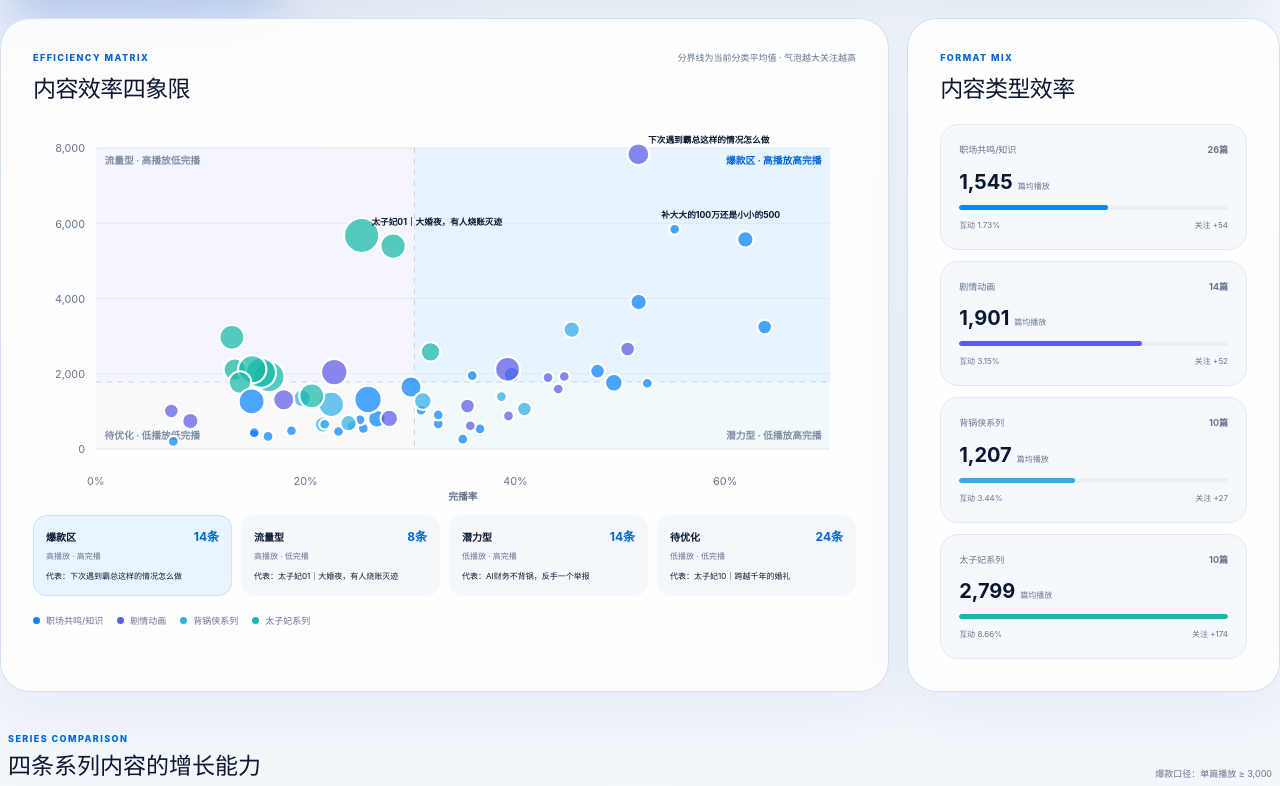
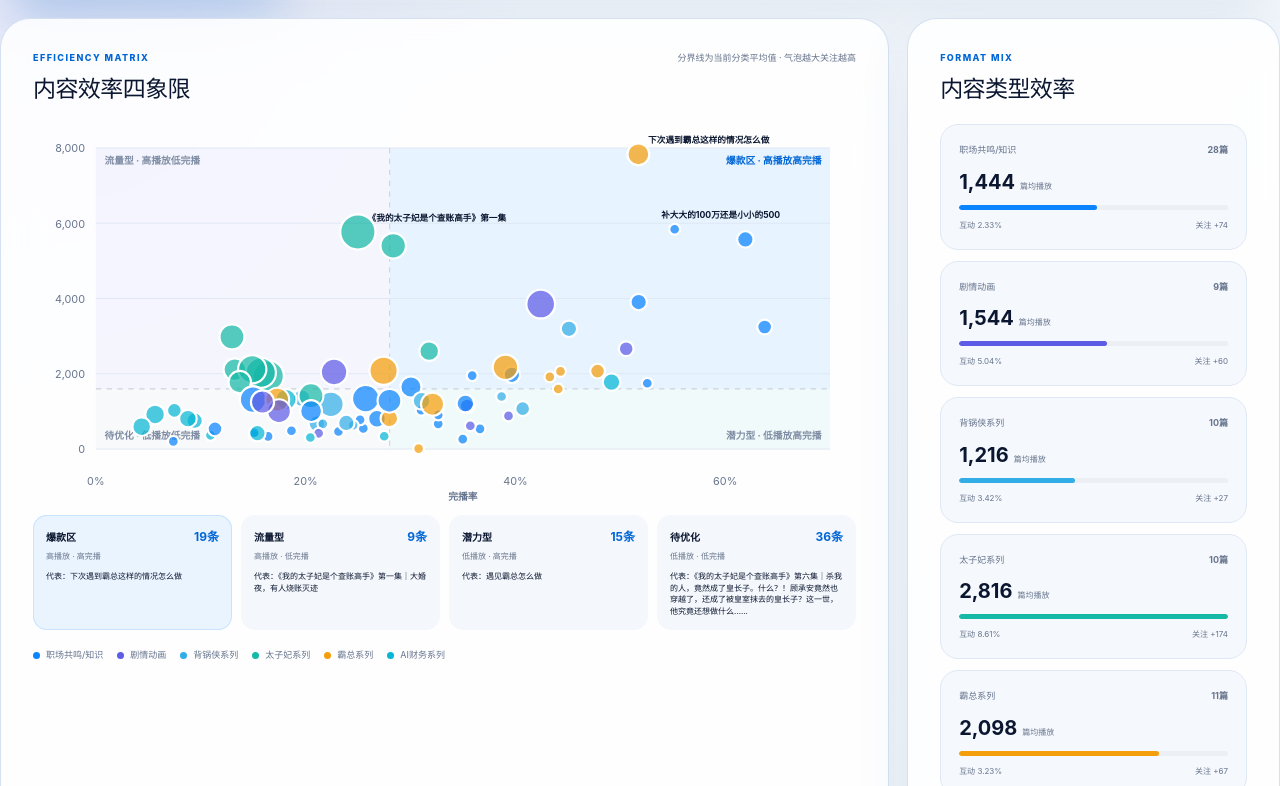
Before and after one commit to emilyuuu88/wechat-video-dashboard, a Next.js app: page /content in a window 1280 px wide. Shown: the part 634-1420 px from the top of the page. Built offline with nearby package versions, Linux system fonts and the light colour scheme.

Commit message:
Update dashboard through October 26

```diff
--- a/app/content/content-data.ts
+++ b/app/content/content-data.ts
@@ -1,4 +1,4 @@
-export type ContentCategory = "职场共鸣/知识" | "剧情动画" | "背锅侠系列" | "太子妃系列";
+export type ContentCategory = "职场共鸣/知识" | "剧情动画" | "背锅侠系列" | "太子妃系列" | "霸总系列" | "AI财务系列";
 
 export type ContentItem = {
   date: string;
@@ -18,7 +18,7 @@ const raw: Array<[string, string, ContentCategory, number, number, number, numbe
   ["2026-04-22","会计 · 财务 · 职场 · 打工人","职场共鸣/知识",51.75,9.1,3906,7,11,2,10,2],
   ["2026-04-23","财务的苦 谁都不吃","职场共鸣/知识",25.5,8.98,549,3,4,0,1,0],
   ["2026-04-24","报销流程前中后 苦的都是财务","职场共鸣/知识",31.01,7.56,1032,7,7,4,6,0],
-  ["2026-04-28","霸总不爱财务的原因找到了！！","职场共鸣/知识",47.83,6.5,2072,6,4,2,2,1],
+  ["2026-04-28","霸总不爱财务的原因找到了！！","霸总系列",47.83,6.5,2072,6,4,2,2,1],
   ["2026-04-29","会计对诗词 看看你中了几条","职场共鸣/知识",18.65,6.24,488,6,8,3,3,0],
   ["2026-05-06","五一复工了，不想上班","职场共鸣/知识",25.19,6.36,778,6,8,0,3,0],
   ["2026-05-07","报完你的报你的，别催了，在报了","职场共鸣/知识",32.64,6.44,671,2,2,0,1,0],
@@ -36,45 +36,64 @@ const raw: Array<[string, string, ContentCategory, number, number, number, numbe
   ["2026-06-09","加急可以，加风险不行","职场共鸣/知识",61.92,6.5,5571,9,9,1,0,2],
   ["2026-06-10","报销不是看发票薄厚，而是看每一分钱是否该还","职场共鸣/知识",35.88,6.47,1953,3,3,0,1,0],
   ["2026-06-11","公司是个人的，风险不是","职场共鸣/知识",39.66,13.85,1972,3,6,0,0,2],
-  ["2026-06-16","霸总来了也报不了这三十八万","剧情动画",27.98,23.4,815,5,7,0,4,3],
+  ["2026-06-16","霸总来了也报不了这三十八万","霸总系列",27.98,23.4,815,5,7,0,4,3],
   ["2026-06-17","七老八十还要为两毛钱犯愁","剧情动画",35.7,9.93,619,3,4,0,1,0],
   ["2026-06-23","补大大的100万还是小小的500万","职场共鸣/知识",55.18,18.83,5841,5,11,2,5,0],
   ["2026-06-24","着火了也不能急，先走流程","剧情动画",39.34,9.19,882,5,6,2,4,0],
-  ["2026-06-25","遇见霸总怎么做","剧情动画",44.08,17.55,1597,4,7,0,4,0],
-  ["2026-06-26","下次遇到霸总这样的情况怎么做","剧情动画",51.72,12.47,7832,25,40,1,19,8],
+  ["2026-06-25","遇见霸总怎么做","霸总系列",44.08,17.55,1597,4,7,0,4,0],
+  ["2026-06-26","下次遇到霸总这样的情况怎么做","霸总系列",51.72,12.47,7832,25,40,1,19,8],
   ["2026-06-30","财务说吃饭吃鱼、卡鱼刺是什么意思","职场共鸣/知识",30.04,20.09,1648,25,21,0,5,7],
-  ["2026-07-01","口头承诺不可信，签字留痕要到位","剧情动画",35.43,18.66,1146,5,6,1,3,1],
-  ["2026-07-02","管你是这个总那个总，老王也不行","剧情动画",50.7,8.5,2658,32,20,0,1,1],
-  ["2026-07-03","背锅侠01｜什么？我被做局了","背锅侠系列",21.66,11.53,651,10,9,3,6,2],
-  ["2026-07-07","背锅侠02｜逼我认罪","背锅侠系列",24.44,15.84,622,7,9,3,6,0],
-  ["2026-07-08","背锅侠03｜关键录音","背锅侠系列",31.17,15.8,1277,33,27,0,7,3],
-  ["2026-07-09","AI财务不背锅，反手一个举报","职场共鸣/知识",49.38,11.92,1762,7,11,1,2,3],
-  ["2026-07-10","背锅侠04｜内鬼现身","背锅侠系列",38.67,19.33,1394,6,9,2,4,0],
-  ["2026-07-14","背锅侠05｜他在撒谎","背锅侠系列",40.86,24.62,1067,7,6,0,5,1],
-  ["2026-07-15","霸总栽在甜美新人财务手里","剧情动画",44.66,6.5,1928,8,8,0,5,0],
-  ["2026-07-16","背锅侠06｜正面对峙","背锅侠系列",45.37,20.26,3174,7,8,0,4,2],
-  ["2026-07-17","背锅侠07｜少了一页","背锅侠系列",21.82,13.58,660,6,7,0,6,0],
-  ["2026-07-21","深夜办公室账目全盘错乱","剧情动画",43.11,9.12,1900,2,4,0,3,0],
-  ["2026-07-22","背锅侠08｜她一直在帮我","背锅侠系列",24.09,16.82,689,20,12,0,5,2],
-  ["2026-07-23","太子妃01｜大婚夜，有人烧账灭迹","太子妃系列",25.34,21.13,5677,301,147,2,51,39],
-  ["2026-07-24","太子妃02｜大白月光假孕闯东宫","太子妃系列",31.91,24.58,2582,51,33,3,18,5],
-  ["2026-07-27","太子妃03｜上一世害死我的人成了我夫君","太子妃系列",16.51,21.80,1925,214,96,3,10,27],
-  ["2026-07-28","背锅侠09｜原来是你","背锅侠系列",22.45,14.61,1187,81,47,0,4,14],
-  ["2026-07-28","背锅侠10｜最后一笔账","背锅侠系列",19.66,14.85,1351,27,19,0,3,3],
-  ["2026-07-30","太子妃04｜一道假遗诏，要的是真太子的命","太子妃系列",12.97,14.72,2969,176,93,1,12,13],
-  ["2026-08-01","太子妃05｜死去十五年的皇后回来了","太子妃系列",28.34,22.82,5395,147,81,1,6,14],
-  ["2026-08-04","太子妃06｜杀我的人竟然成了皇长子","太子妃系列",20.58,19.71,1414,92,52,0,5,13],
-  ["2026-08-06","太子妃07｜真假太子悬崖决战","太子妃系列",15.73,17.33,2028,129,66,1,6,25],
-  ["2026-08-07","《这一秒过火》财务版｜账房先疯了","剧情动画",22.73,18.24,2046,155,67,0,9,16],
-  ["2026-08-11","太子妃08｜死人竟然来借账","太子妃系列",13.25,13.18,2112,130,61,3,6,9],
-  ["2026-08-12","太子妃09｜三十万两赈灾银离奇消失","太子妃系列",14.91,19.08,2119,172,92,1,6,20],
-  ["2026-08-13","太子妃10｜跨越千年的婚礼","太子妃系列",13.74,13.76,1768,104,48,0,5,9],
-  ["2026-08-18","AI入职天庭财务司01｜不领仙俸的新仙官","剧情动画",7.20,9.18,1014,72,46,1,3,1],
-  ["2026-08-19","AI入职天庭财务司02｜会分身的灵票","剧情动画",17.91,12.35,1312,41,23,0,3,7],
-  ["2026-08-20","当老板面试了一个顶级财务","职场共鸣/知识",25.95,28.64,1318,123,74,3,16,18],
-  ["2026-08-25","AI入职天庭财务司03｜一炷香审完四百份奏折","剧情动画",9.01,16.68,744,18,12,0,4,2],
-  ["2026-08-26","霸道总裁遇到新人财务","剧情动画",39.25,14.25,2120,95,49,1,1,13],
-  ["2026-08-27","找一份档案为什么要翻遍全公司","职场共鸣/知识",14.85,25.11,1266,88,60,0,3,15],
+  ["2026-07-01","口头承诺不可信 签字留痕要到位!","剧情动画",35.4,18.64,1147,5,6,1,3,1],
+  ["2026-07-02","管你是这个总那个总,老王也不行，报不了!","剧情动画",50.56,8.52,2666,32,20,0,1,1],
+  ["2026-07-03","《离退休不到一周，我成了领导的背锅侠》第一集｜什么？我被做局了","背锅侠系列",21.07,11.31,674,10,9,3,6,2],
+  ["2026-07-07","财务短剧正在播出。第二集｜逼我认罪","背锅侠系列",24.53,15.76,632,7,9,3,6,0],
+  ["2026-07-08","第三集:关键录音 最关键的证据，竟只剩下一半……到底是谁？","背锅侠系列",31.05,15.76,1282,33,27,0,7,3],
+  ["2026-07-09","老板花几千块花的AI财务想让会计“下班”，结果AI财务不背锅，反手一个举报。","AI财务系列",49.16,11.96,1780,7,11,1,2,3],
+  ["2026-07-10","第四集｜内鬼现身","背锅侠系列",38.68,19.34,1396,6,9,2,4,0],
+  ["2026-07-14","第5集 ｜ 他在撒谎  我终于当面问了他。可他的回答，却让我第一次开始怀疑——","背锅侠系列",40.69,24.51,1074,7,6,0,5,1],
+  ["2026-07-15","谁能想到凶巴巴的集团霸总，栽在甜美新人财务手里","霸总系列",44.3,6.5,2063,8,8,0,8,0],
+  ["2026-07-16","第6集｜正面对峙  有些账，算得太清，未必是好事。那一刻，我第一次开始怀疑，自己是不是查错了方向……#","背锅侠系列",45.1,20.16,3195,8,8,0,4,2],
+  ["2026-07-17","第七集｜少了一页","背锅侠系列",21.64,13.5,670,6,7,0,6,0],
+  ["2026-07-21","深夜办公室账目全盘错乱，总裁急得拍桌发火。","霸总系列",43.28,9.1,1920,2,4,0,3,0],
+  ["2026-07-22","她越是帮我，我心里的疑问反而越深。","背锅侠系列",23.88,16.72,695,20,12,0,5,2],
+  ["2026-07-23","《我的太子妃是个查账高手》第一集｜大婚夜，有人烧账灭迹","太子妃系列",24.98,20.89,5771,301,147,2,51,39],
+  ["2026-07-24","《我的太子妃是个查账高手》第二集｜大白月光假孕闯东宫","太子妃系列",31.78,24.49,2602,51,33,3,18,5],
+  ["2026-07-27","上一世害死我的人，这一世成了我夫君......签名可以冒用，档案可以替换，但每一次篡改，都会留下痕迹。","太子妃系列",16.44,21.67,1945,214,96,3,10,27],
+  ["2026-07-28","《离退休不到一周，我成了领导的背锅侠》第十集｜最后一笔账","背锅侠系列",19.63,14.83,1353,27,19,0,3,3],
+  ["2026-07-28","《离退休不到一周，我成了领导的背锅侠》第九集｜原来是你","背锅侠系列",22.41,14.6,1189,81,47,0,4,14],
+  ["2026-07-30","《我的太子妃是个查账高手》第四集｜一道假遗诏，要的竟是真太子的命。","太子妃系列",12.98,14.7,2981,176,93,1,12,13],
+  ["2026-08-01","《我的太子妃是个查账高手》第五集｜死去十五年的皇后回来了","太子妃系列",28.35,22.82,5400,147,81,1,6,14],
+  ["2026-08-04","《我的太子妃是个查账高手》第六集｜杀我的人，竟然成了皇长子。什么？！顾承安竟然也穿越了，还成了被皇室抹去的皇长子？这一世，他究竟还想做什么......","太子妃系列",20.51,19.66,1419,92,52,0,5,13],
+  ["2026-08-06","《我的太子妃是个查账高手》第七集｜真假太子 悬崖决战","太子妃系列",15.72,17.33,2029,129,66,1,6,25],
+  ["2026-08-07","《这一秒过火》财务版：她回来了，他还没疯，账房先疯了","剧情动画",22.71,18.23,2048,155,67,0,9,16],
+  ["2026-08-11","《我的太子妃是个查账高手》第八集｜可笑！死人竟然来借账！扫清宫中障碍后，太子萧景珩与太子妃苏砚宁再次并肩查案，从借款记录、工程档案到经办痕迹，一步步揭开“死人借","太子妃系列",13.25,13.18,2112,130,61,3,6,9],
+  ["2026-08-12","《我的太子妃是个查账高手》第九集｜三十万两赈灾银离奇消失江南大旱，河床干裂，灾民苦等活命粮。可朝廷拨出的三十万两赈灾银，却在转运途中凭空消失。终将矛头指向那个最","太子妃系列",14.91,19.08,2120,171,91,1,6,20],
+  ["2026-08-13","《我的太子妃是个查账高手》大结局：跨越千年的婚礼","太子妃系列",13.72,13.75,1779,104,48,0,5,9],
+  ["2026-08-18","《AI入职天庭财务司》第1集｜天庭来了个“不领仙俸”的新仙官。神仙也要报销，天条也得合规，来自人间的智能财务法器AI小K刚入职就接到一个繁重任务......","AI财务系列",7.49,9.24,1028,72,46,1,3,1],
+  ["2026-08-19","《A入职天庭财务司》第2集｜报！二郎神拿来一张会分身的灵票。一张灵票，为什么能“分身”八次？连二郎神三只眼都验过，可AI小K却只说了一句：票没问题，是操作比较热","AI财务系列",18.13,12.4,1318,41,23,0,3,7],
+  ["2026-08-20","当老板面试了一个顶级财务","职场共鸣/知识",25.73,28.31,1341,123,74,3,16,18],
+  ["2026-08-25","《AI入职天庭财务司》第3集｜AI小K竟然一炷香审完四百多份奏折，但筛得快，不等于判得准。AI负责筛，人负责判——这才是财务AI真正该干的活。","AI财务系列",9.42,16.74,754,18,12,0,4,2],
+  ["2026-08-26","霸道总裁遇到新人财务。有你把关，我放心！","霸总系列",39.05,14.16,2174,95,49,1,2,14],
+  ["2026-08-27","老板一句：“不就是找个资料吗？”结果合同在采购电脑、发票在邮箱、审批在OA、验收记录还不知道在哪……","职场共鸣/知识",14.99,24.68,1314,88,61,0,5,16],
+  ["2026-08-31","穿越回古代，财务本以为没电脑才是最大的难题。结果发现：契约有、票据有、付款记录也有——但谁跟谁是一笔业务，全靠“祖传经验”。资料都有，不代表档案就真的管好了。","职场共鸣/知识",20.52,9.14,1009,67,38,1,0,8],
+  ["2026-09-01","《AI入职天庭财务司》第4集｜王母的账，AI也敢拦？","AI财务系列",15.4,17.32,422,16,10,0,0,2],
+  ["2026-09-03","当霸总套路撞上硬核财务，浪漫没开始，风险先被看穿了。","霸总系列",32.1,18.34,1193,71,45,1,3,10],
+  ["2026-09-08","霸总一句“去年那笔谁批的？”秘书还在翻，财务已经把全流程调出来了。","霸总系列",27.43,26.1,2083,139,79,0,5,20],
+  ["2026-09-09","《AI入职天庭财务司》第5集｜财神，居然亏了十万功德？","AI财务系列",8.78,11.65,809,36,17,0,2,3],
+  ["2026-09-10","利润还在，钱却没了？","职场共鸣/知识",27.99,14.16,1286,82,38,0,2,11],
+  ["2026-09-15","《AI入职天庭财务司》第6集｜AI小K第一次“判错账”了？","AI财务系列",5.65,9.8,920,39,15,0,0,5],
+  ["2026-09-16","还在去见客户的路上，陆总突然来一句：“去年那家供应商叫什么来着？”秘书还在疯狂回忆，财务已经把去年的合同、审批、付款记录全调出来了。","霸总系列",17.3,18.66,1314,54,37,1,0,11],
+  ["2026-09-17","霸道总裁遇到新人财务｜买礼物也收割不了财务的心","霸总系列",30.77,6.0,13,0,0,0,0,0],
+  ["2026-09-22","《AI入职天庭财务司》第7集｜灵石没少，账上怎么还多了一笔？","AI财务系列",10.93,12.82,366,1,2,0,0,0],
+  ["2026-09-23","上古神剑，账面价值一千万灵石。被雷劈完以后，掌门还坚信它是宗门核心资产。","剧情动画",21.24,8.95,419,3,2,0,3,0],
+  ["2026-09-29","《AI入职天庭财务司》第8集｜龙王气冲冲来投诉：“这AI怎么又把我拦了？！”","AI财务系列",27.49,26.23,341,1,1,0,0,0],
+  ["2026-10-09","AI入职天庭财务司》第9集｜AI小K的仙印权限突然失效","AI财务系列",20.45,18.08,308,1,2,0,0,0],
+  ["2026-10-13","《AI入职天庭财务司》第10集｜被删除的不是AI，是三百年前的那笔账","AI财务系列",4.37,14.94,595,32,27,0,1,4],
+  ["2026-10-14","《老板，档案又出事了！》第1集｜系统上线第一天 公司多了300万的秘密","剧情动画",17.46,19.49,1008,49,29,1,0,11],
+  ["2026-10-15","会计老师讲了一辈子公式，没想到被一场婚礼讲明白了","职场共鸣/知识",35.23,15.94,1212,22,16,0,0,3],
+  ["2026-10-20","《老板，档案又出事了！》第2集｜300万合同竟有三个版本？！","剧情动画",15.89,14.34,1252,59,35,0,1,10],
+  ["2026-10-21","别惹她！卖鱼的竟是高考状元 ｜EP01｜卖了1750元，最后只剩120元？🐟","剧情动画",42.41,25.48,3853,116,77,0,1,21],
+  ["2026-10-22","皇上查一笔采购，竟发现几本账对不上？👀","职场共鸣/知识",11.36,14.01,537,9,5,0,0,1],
 ];
 
 export const contentData: ContentItem[] = raw.map(
--- a/app/content/page.tsx
+++ b/app/content/page.tsx
@@ -8,7 +8,7 @@ type CategoryFilter = "全部内容" | ContentCategory;
 
 const number = new Intl.NumberFormat("zh-CN");
 const hitThreshold = 3000;
-const categories: CategoryFilter[] = ["全部内容", "职场共鸣/知识", "剧情动画", "背锅侠系列", "太子妃系列"];
+const categories: CategoryFilter[] = ["全部内容", "职场共鸣/知识", "剧情动画", "背锅侠系列", "太子妃系列", "霸总系列", "AI财务系列"];
 const metricMeta: Record<RankMetric, { label: string; unit: string }> = {
   plays: { label: "播放", unit: "" },
   follows: { label: "关注", unit: "" },
@@ -21,6 +21,8 @@ const categoryColors: Record<ContentCategory, string> = {
   "剧情动画": "var(--purple)",
   "背锅侠系列": "var(--blue)",
   "太子妃系列": "var(--green)",
+  "霸总系列": "#f59e0b",
+  "AI财务系列": "#06b6d4",
 };
 
 function sum(data: ContentItem[], key: "plays" | "recommends" | "likes" | "comments" | "shares" | "follows") {
@@ -176,8 +178,8 @@ export default function ContentAnalysis() {
   const maxAvgPlays = Math.max(...categoryStats.map((item) => item.avgPlays));
   const backSeries = contentData.filter((item) => item.category === "背锅侠系列");
   const palaceSeries = contentData.filter((item) => item.category === "太子妃系列");
-  const bossSeries = contentData.filter((item) => item.title.includes("霸总") || item.title.includes("霸道总裁"));
-  const aiSeries = contentData.filter((item) => item.title.includes("AI财务") || item.title.includes("AI入职天庭财务司"));
+  const bossSeries = contentData.filter((item) => item.category === "霸总系列" || item.title.includes("霸总") || item.title.includes("霸道总裁"));
+  const aiSeries = contentData.filter((item) => item.category === "AI财务系列" || item.title.includes("AI财务") || item.title.includes("AI入职天庭财务司"));
   const allFollows = sum(contentData, "follows");
   const palaceFollows = sum(palaceSeries, "follows");
   const palaceFollowShare = palaceFollows / Math.max(allFollows, 1) * 100;
@@ -193,7 +195,7 @@ export default function ContentAnalysis() {
           <a href="/">运营总览</a>
           <a className="active" href="/content/">单篇内容</a>
         </nav>
-        <div className="data-status"><i /> 累计数据更新至 2026.08.27</div>
+        <div className="data-status"><i /> 累计数据更新至 2026.10.26</div>
       </header>
 
       <section className="content-hero">
@@ -280,12 +282,12 @@ export default function ContentAnalysis() {
 
       <section className="insights content-insights">
         <div className="insight-title"><p className="section-kicker">CONTENT INSIGHTS</p><h2>内容策略结论</h2></div>
-        <article><span>01</span><h3>太子妃系列仍是增长主引擎</h3><p>{palaceSeries.length}集贡献{palaceFollows}个关注，占全部单篇关注的{palaceFollowShare.toFixed(1)}%；新增剧集持续带来关注转化。</p></article>
-        <article><span>02</span><h3>高完播并不等于高关注</h3><p>5月13日、6月9日和6月23日完播率均超55%，但关注贡献有限，需要补强系列承诺和关注理由。</p></article>
-        <article><span>03</span><h3>背锅侠收官集关注转化回升</h3><p>第9集播放1,187却带来14个关注，低于第6集的播放规模，但悬念揭晓和大结局预告提高了转化效率。</p></article>
+        <article><span>01</span><h3>太子妃系列仍是增长主引擎</h3><p>{palaceSeries.length}集贡献{palaceFollows}个关注，占全部单篇关注的{palaceFollowShare.toFixed(1)}%，系列化剧情仍是最主要的关注来源。</p></article>
+        <article><span>02</span><h3>10月21日新剧集表现最好</h3><p>《别惹她！卖鱼的竟是高考状元》首集获得3,853次播放和21个关注，是9月30日以后的最高播放内容。</p></article>
+        <article><span>03</span><h3>AI财务系列需优化后半程</h3><p>AI财务系列已形成连续更新，但9月下旬至10月单篇播放偏低，建议强化开场冲突和单集独立看点。</p></article>
       </section>
 
-      <footer><span>单篇累计口径：视频发布后的累计表现；分类筛选会同步更新本页指标</span><span>数据来源：视频号动态数据明细 · {contentData.length}条独立内容</span></footer>
+      <footer><span>单篇累计口径：视频发布后截至2026.10.26的累计表现；分类筛选会同步更新本页指标</span><span>数据来源：视频号动态数据明细 · {contentData.length}条独立内容</span></footer>
     </main>
   );
 }
--- a/app/globals.css
+++ b/app/globals.css
@@ -192,7 +192,7 @@ h1 { margin: 0; font-size: clamp(38px, 5vw, 66px); line-height: 1; letter-spacin
 
 .lower-grid { grid-template-columns: minmax(0, 1.45fr) minmax(320px, .55fr); }
 .subtle-note { color: var(--muted); font-size: 9px; }
-.month-chart { height: 287px; margin-top: 22px; display: grid; grid-template-columns: repeat(5, 1fr); gap: 12px; align-items: end; }
+.month-chart { height: 287px; margin-top: 22px; display: grid; grid-template-columns: repeat(7, minmax(72px, 1fr)); gap: 10px; align-items: end; }
 .month-column { min-width: 0; text-align: center; }
 .month-bar-zone { height: 165px; display: flex; flex-direction: column; justify-content: flex-end; align-items: center; gap: 6px; }
 .month-bar-zone > span { color: var(--muted); font-size: 9px; font-weight: 700; }
@@ -269,7 +269,7 @@ footer { padding: 27px 0 36px; display: flex; justify-content: space-between; ga
 .content-hero-stat { min-width: 270px; padding: 21px 24px; color: white; border-radius: 18px; background: linear-gradient(145deg, #202a45, #354263); box-shadow: 0 17px 38px rgba(25,35,59,.14); }
 .content-hero-stat span, .content-hero-stat small { display: block; color: rgba(255,255,255,.62); font-size: 9px; }
 .content-hero-stat strong { display: block; margin: 7px 0 4px; font-size: 34px; letter-spacing: -.04em; }
-.content-filter { padding: 5px; display: grid; grid-template-columns: repeat(5, 1fr); gap: 4px; border-radius: 15px; background: #e9edf3; }
+.content-filter { padding: 5px; display: grid; grid-template-columns: repeat(7, 1fr); gap: 4px; border-radius: 15px; background: #e9edf3; }
 .content-filter button { padding: 10px 12px; color: var(--muted); font-size: 10px; font-weight: 800; border: 0; border-radius: 11px; background: transparent; cursor: pointer; }
 .content-filter button:hover { color: var(--orange-deep); }
 .content-filter button.active { color: #b94b05; background: white; box-shadow: 0 6px 18px rgba(36,45,70,.09); }
--- a/app/page.tsx
+++ b/app/page.tsx
@@ -211,7 +211,7 @@ export default function Home() {
           <a className="active" href="/">运营总览</a>
           <a href="/content/">单篇内容</a>
         </nav>
-        <div className="data-status"><i /> 累计数据截至 2026.08.27</div>
+        <div className="data-status"><i /> 累计数据截至 2026.10.26</div>
       </header>
 
       <div className="overview-cluster" id="top">
@@ -331,7 +331,7 @@ export default function Home() {
               <p className="section-kicker">MONTHLY COMPARISON</p>
               <h2>月度效率对比</h2>
             </div>
-            <span className="subtle-note">4月、8月为阶段数据，优先比较日均</span>
+            <span className="subtle-note">4月、10月为阶段数据，优先比较日均</span>
           </div>
           <div className="month-chart">
             {months.map((item) => (
@@ -400,13 +400,13 @@ export default function Home() {
 
       <section className="insights">
         <div className="insight-title"><p className="section-kicker">ACTIONABLE INSIGHTS</p><h2>下一步怎么做</h2></div>
-        <article><span>01</span><h3>复盘 7月23日的内容模板</h3><p>这一天贡献近30天57.3%的关注，应优先复盘选题、开场、封面、发布时间与转发场景。</p></article>
-        <article><span>02</span><h3>把“高播放”升级为“高转化”</h3><p>6月23日和26日播放更高，但关注明显偏低。后续要在内容中增加明确关注理由与系列预告。</p></article>
-        <article><span>03</span><h3>延续7月互动效率</h3><p>7月阶段互动率3.50%，显著高于6月0.93%。建议围绕高推荐、高分享内容连续验证。</p></article>
+        <article><span>01</span><h3>放大10月21日的新剧集模板</h3><p>这一天是近30天播放和关注双峰值，建议继续沿用鲜明人设、明确金额冲突和集数标识。</p></article>
+        <article><span>02</span><h3>稳定霸总系列的关注转化</h3><p>霸总类剧情在7—9月多次带来关注，适合固定角色关系、封面视觉和连载节奏。</p></article>
+        <article><span>03</span><h3>调整AI财务系列的单集结构</h3><p>9月下旬后AI财务系列播放走低，需要缩短铺垫，把风险冲突和解决结果更早放到开场。</p></article>
       </section>
 
       <footer>
-        <span>统计口径：按视频发布日期归集单篇累计表现 · 数据截至2026.08.27</span>
+        <span>统计口径：按视频发布日期归集单篇累计表现 · 数据截至2026.10.26</span>
         <span>数据来源：视频号后台导出 · 指标可能存在约1%的平台统计误差</span>
       </footer>
     </main>
```
